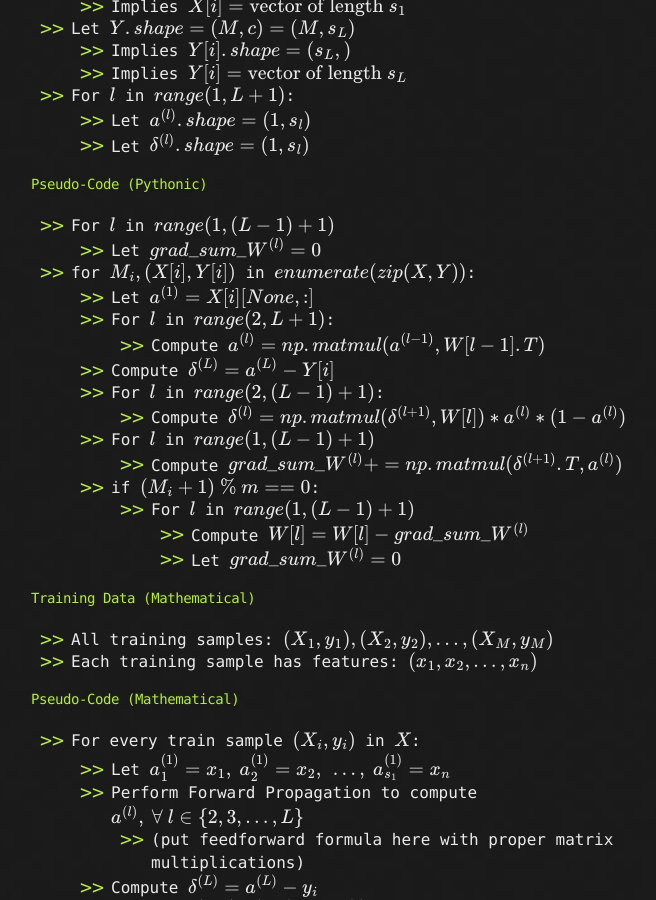
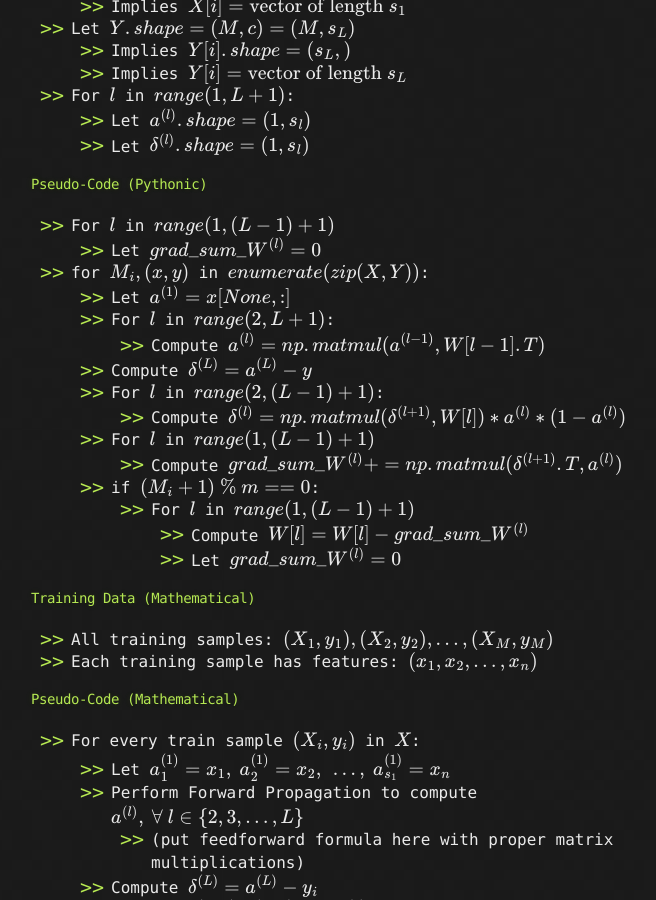
Before and after one commit to LivingProgram/ml-notes, a Jekyll site: the page built from index.md, in a window 1280 px wide and 900 px high, scrolled down 15531 px. Shown: the whole window, without its empty margins (309-965 px from the left). Built offline with Jekyll 4.4.1, drawn with Linux system fonts in a browser that asks for light colours; our own code applies the rules of GitHub Pages for plain Markdown files; formulas are drawn with MathJax 3; the repository's description, which GitHub fills in, is left out; some of the changed lines change nothing that is shown.

Commit message:
refactor

```diff
--- a/index.md
+++ b/index.md
@@ -482,11 +482,11 @@ $$
 #### Pseudo-Code (Pythonic)
 - For $$l$$ in $$range(1,(L-1)+1)$$
   - Let $$grad\_sum\_W^{(l)}=0$$
-- for $$M_i, (X[i],Y[i])$$ in $$enumerate(zip(X,Y))$$:
-  - Let $$a^{(1)}=X[i][None,:]$$
+- for $$M_i, (x,y)$$ in $$enumerate(zip(X,Y))$$:
+  - Let $$a^{(1)}=x[None,:]$$
   - For $$l$$ in $$range(2,L+1)$$:
     - Compute $$a^{(l)}=np.matmul(a^{(l-1)},W[l-1].T)$$
-  - Compute $$\delta^{(L)}=a^{(L)}-Y[i]$$
+  - Compute $$\delta^{(L)}=a^{(L)}-y$$
   - For $$l$$ in $$range(2,(L-1)+1)$$:
     - Compute $$\delta^{(l)}=np.matmul(\delta^{(l+1)},W[l])*a^{(l)}*(1-a^{(l)})$$
   - For $$l$$ in $$range(1,(L-1)+1)$$
```
